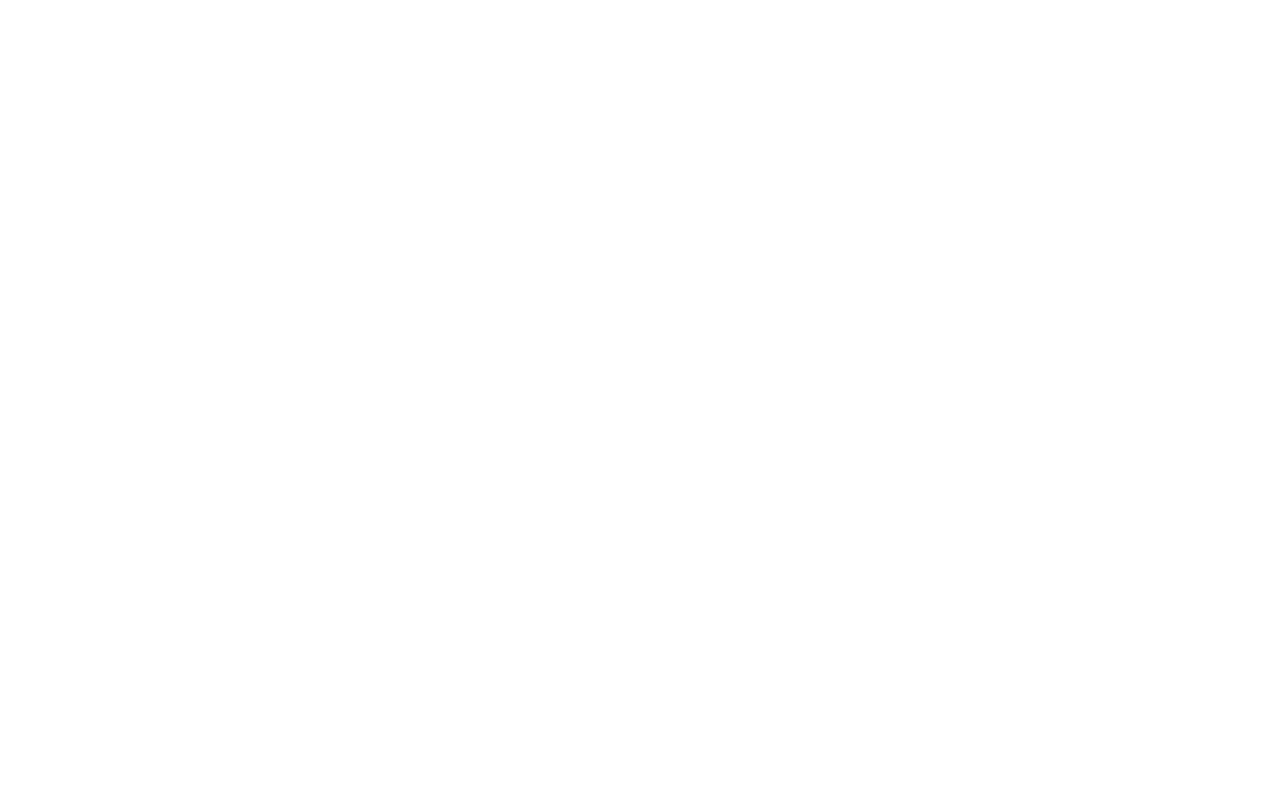
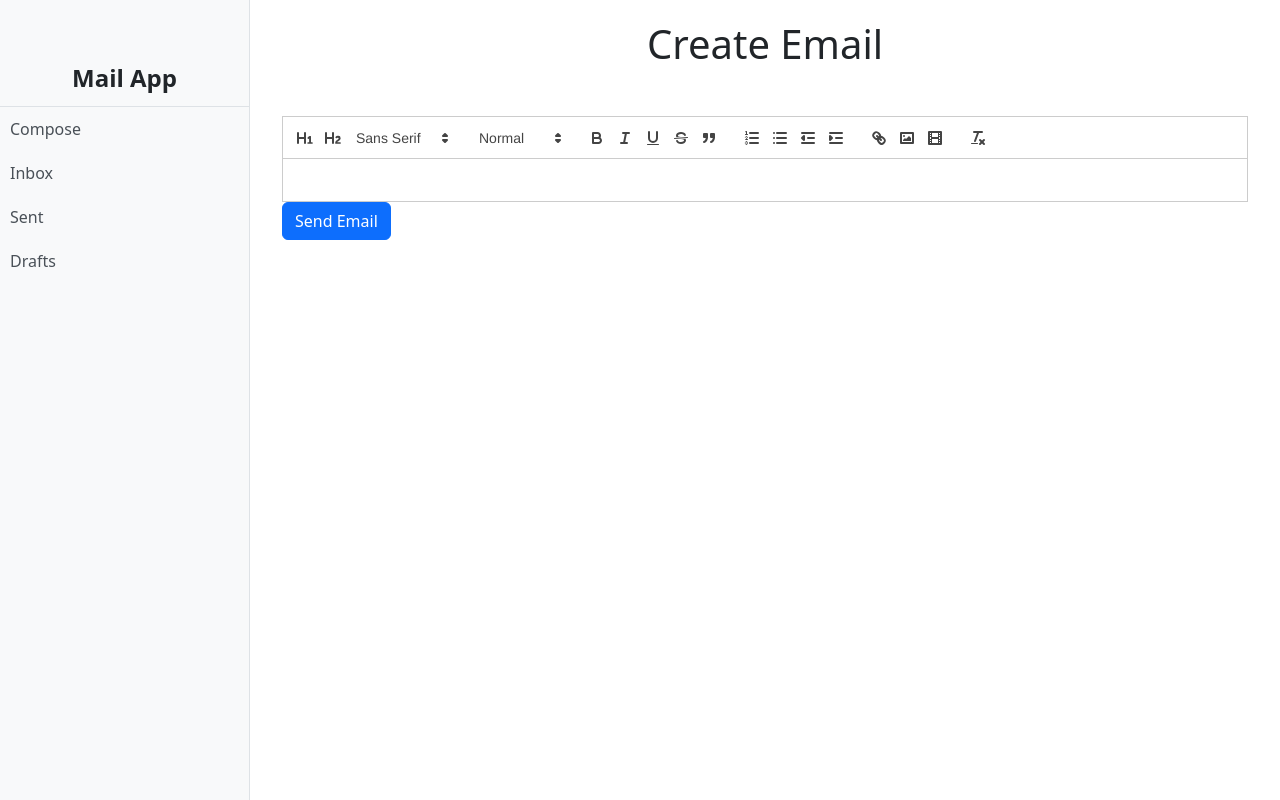
Before and after one commit to Shresthikashyap/Mail-box-Client, a React (Create React App) app in the folder frontend/: page /compose in a window 1280 px wide. Built offline with nearby package versions, Linux system fonts and the light colour scheme.

Commit message:
inbox page

```diff
--- a/frontend/src/App.css
+++ b/frontend/src/App.css
@@ -1,38 +1,37 @@
-.App {
-  text-align: center;
+/* App.css */
+
+/* Sidebar styles */
+.sidebar-container {
+  height: 100%;
+  width: 250px;
+  position: fixed;
+  top: 0;
+  left: 0;
+  background-color: #f8f9fa; /* Light gray background color */
+  padding-top: 50px;
+  border-right: 1px solid #dee2e6; /* Gray border on the right side */
 }
 
-.App-logo {
-  height: 40vmin;
-  pointer-events: none;
+.sidebar-heading {
+  padding: 10px;
+  text-align: center;
+  font-size: 1.5rem;
+  font-weight: bold;
+  border-bottom: 1px solid #dee2e6; /* Gray border on the bottom */
 }
 
-@media (prefers-reduced-motion: no-preference) {
-  .App-logo {
-    animation: App-logo-spin infinite 20s linear;
-  }
+.sidebar-link {
+  padding: 10px;
+  color: #495057; /* Dark gray text color */
+  text-decoration: none;
 }
 
-.App-header {
-  background-color: #282c34;
-  min-height: 100vh;
-  display: flex;
-  flex-direction: column;
-  align-items: center;
-  justify-content: center;
-  font-size: calc(10px + 2vmin);
-  color: white;
+.sidebar-link:hover {
+  background-color: #e9ecef; /* Light gray background color on hover */
 }
 
-.App-link {
-  color: #61dafb;
+/* Main content styles */
+.main-content {
+  margin-left: 250px; /* Adjust to match the width of the sidebar */
+  padding: 20px;
 }
-
-@keyframes App-logo-spin {
-  from {
-    transform: rotate(0deg);
-  }
-  to {
-    transform: rotate(360deg);
-  }
-}
--- a/frontend/src/App.js
+++ b/frontend/src/App.js
@@ -4,21 +4,30 @@
 import SignupPage from './components/Auth/SignUp';
 import SigninPage from './components/Auth/Signin';
 import EmailEditor from './components/EmailEditor/EmailEditor';
+import Inbox from './components/Emails/Inbox';
+import Sidebar from './Sidebar';
+import './App.css'; // Import the CSS file for app styles
 
 function App() {
   return (
     <BrowserRouter>
+      <Sidebar />
+      <div className="main-content"> {/* Apply main content styles */}
         <Switch>
           <Route path="/signup">
             <SignupPage />
           </Route>
-        <Route exact path="/"  >
+          <Route exact path="/">
             <SigninPage />
           </Route>
-        <Route exact path="/emaileditor"  >
-        < EmailEditor/>
+          <Route exact path="/compose">
+            <EmailEditor />
+          </Route>
+          <Route exact path="/inbox">
+            <Inbox />
           </Route>
         </Switch>
+      </div>
     </BrowserRouter>
   );
 }
--- /dev/null
+++ b/frontend/src/Sidebar.css
@@ -0,0 +1,28 @@
+.sidebar-container {
+    height: 100%;
+    width: 250px;
+    position: fixed;
+    top: 0;
+    left: 0;
+    background-color: #f8f9fa; /* Light gray background color */
+    padding-top: 50px;
+    border-right: 1px solid #dee2e6; /* Gray border on the right side */
+  }
+
+  .sidebar-heading {
+    padding: 10px;
+    text-align: center;
+    font-size: 1.5rem;
+    font-weight: bold;
+    border-bottom: 1px solid #dee2e6; /* Gray border on the bottom */
+  }
+
+  .sidebar-link {
+    padding: 10px;
+    color: #495057; /* Dark gray text color */
+    text-decoration: none;
+  }
+
+  .sidebar-link:hover {
+    background-color: #e9ecef; /* Light gray background color on hover */
+  }
--- /dev/null
+++ b/frontend/src/Sidebar.js
@@ -0,0 +1,29 @@
+import React from 'react';
+import { Nav } from 'react-bootstrap';
+import './Sidebar.css'; // Import CSS file for sidebar styles
+
+function Sidebar() {
+  return (
+    <div className="sidebar-container">
+      <div className="sidebar-heading">Mail App</div>
+      <Nav className="flex-column">
+
+        <Nav.Item>
+          <Nav.Link href="/compose" className="sidebar-link">Compose</Nav.Link>
+        </Nav.Item>
+        <Nav.Item>
+          <Nav.Link href="/inbox" className="sidebar-link">Inbox</Nav.Link>
+        </Nav.Item>
+        <Nav.Item>
+          <Nav.Link href="#" className="sidebar-link">Sent</Nav.Link>
+        </Nav.Item>
+        <Nav.Item>
+          <Nav.Link href="#" className="sidebar-link">Drafts</Nav.Link>
+        </Nav.Item>
+        {/* Add more sidebar links as needed */}
+      </Nav>
+    </div>
+  );
+}
+
+export default Sidebar;
--- a/frontend/src/components/EmailEditor/EmailEditor.js
+++ b/frontend/src/components/EmailEditor/EmailEditor.js
@@ -26,8 +26,13 @@
   };
 
   return (
-    <div>
-      <h1>Create Email</h1>
+    <div className="container">
+
+        <h1 className='text-center mb-5'>Create Email</h1>
+
+
+      <div className="row">
+        <div className="col-md-12">
           <ReactQuill
             theme="snow"
             value={editorHtml}
@@ -44,7 +49,13 @@
               ],
             }}
           />
-      <button onClick={handleSendEmail}>Send Email</button>
+        </div>
+      </div>
+      <div className="row">
+        <div className="col-md-12">
+          <button className="btn btn-primary btn-block" onClick={handleSendEmail}>Send Email</button>
+        </div>
+      </div>
     </div>
   );
 };
--- /dev/null
+++ b/frontend/src/components/Emails/Inbox.js
@@ -0,0 +1,34 @@
+import React, { useEffect, useState } from 'react';
+import axios from 'axios';
+
+function Inbox() {
+  const [emails, setEmails] = useState([]);
+
+  useEffect(() => {
+    fetchEmails();
+  }, []);
+
+  const fetchEmails = async () => {
+    try {
+      const response = await axios.get('http://localhost:3001/emails/getemails');
+      setEmails(response.data.emails);
+    } catch (error) {
+      console.error('Error fetching emails:', error);
+    }
+  };
+
+  return (
+    <div>
+      <h1>Inbox</h1>
+      <div className="email-list">
+        {emails.map((email) => (
+          <div key={email._id} className="email-item">
+            <div dangerouslySetInnerHTML={{ __html: email.content }} />
+          </div>
+        ))}
+      </div>
+    </div>
+  );
+}
+
+export default Inbox;
```
Also changed, not shown: 2 other files (tests, documents, lock files or other folders). Lines whose indentation alone changed are shown as unchanged.
